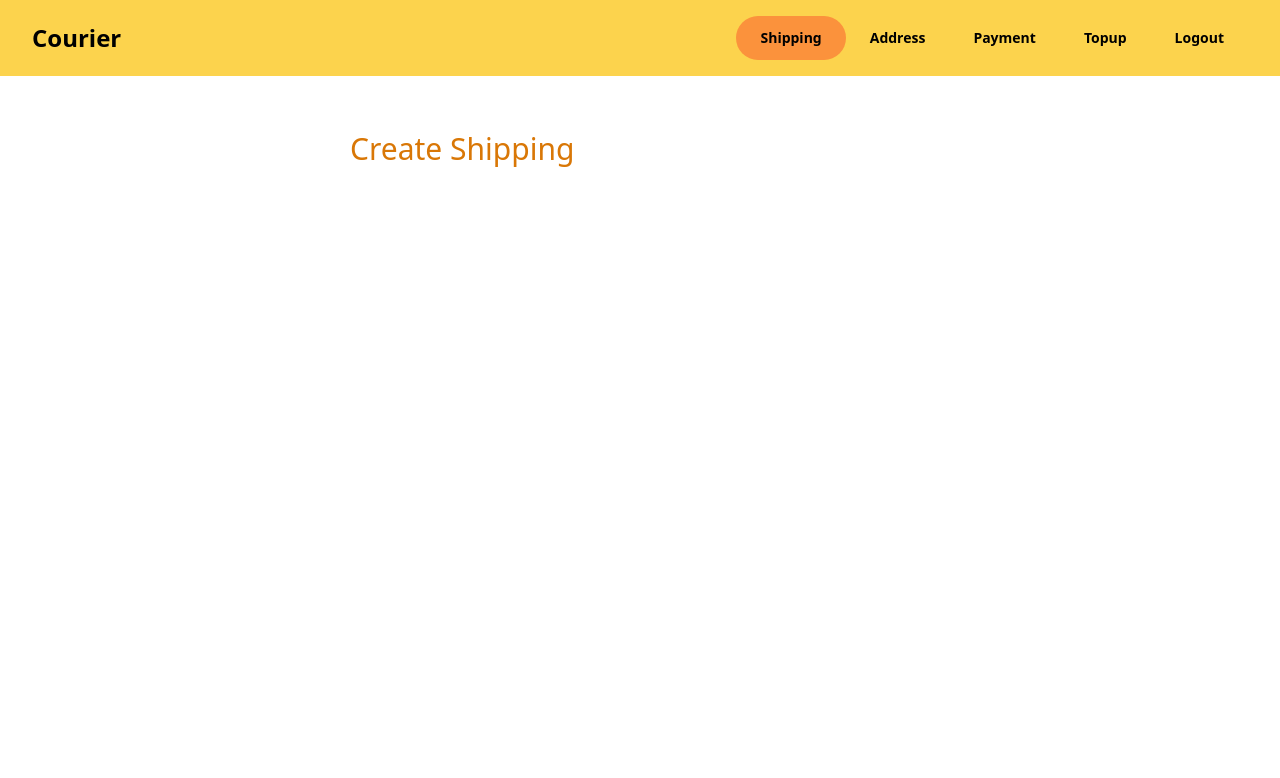
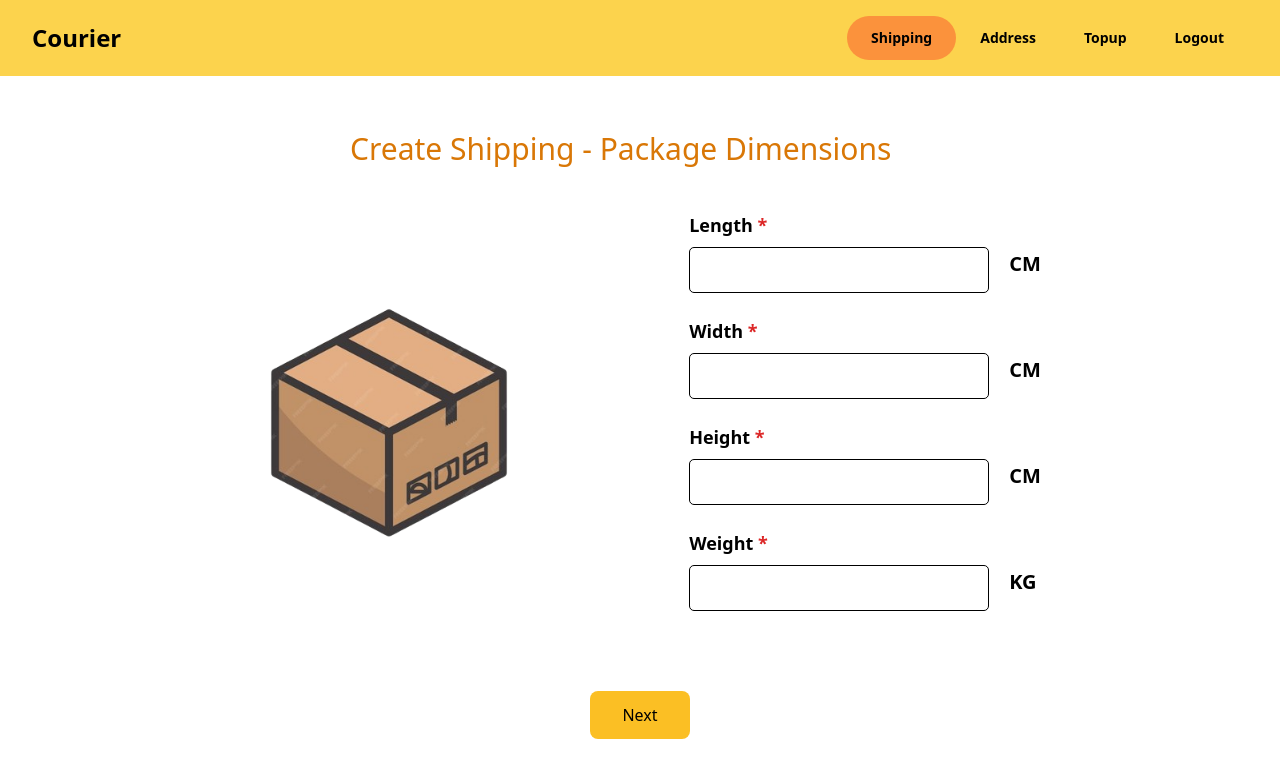
Before and after one commit to hanseljulio/courier-nextjs, a Next.js app: page /user/shipping/create in a window 1280 px wide. Shown: the top 778 px of the page. Built offline with nearby package versions, Linux system fonts and the light colour scheme; no server answers.

Commit message:
feat(user): multiform for create shipping complete but still needs data

```diff
--- a/src/components/Button/index.tsx
+++ b/src/components/Button/index.tsx
@@ -3,7 +3,7 @@ import React from "react";
 interface ButtonProps {
   text: string;
   styling?: string;
-  onClick?: () => void;
+  onClick?: (e: any) => void;
 }
 
 function Button(props: ButtonProps) {
--- a/src/components/UserNav/index.tsx
+++ b/src/components/UserNav/index.tsx
@@ -113,16 +113,7 @@ function UserNav(props: UserNavProps) {
                 >
                   Address
                 </li>
-                <li
-                  onClick={redirectUserPayment}
-                  className={`${
-                    props.currentPage === "payment"
-                      ? "bg-orange-400 rounded-full hover:cursor-default"
-                      : "hover:cursor-pointer hover:bg-amber-500 md:hover:text-amber-500 rounded-full md:hover:bg-transparent"
-                  } px-6 py-3 text-center`}
-                >
-                  Payment
-                </li>
+
                 <li
                   onClick={redirectUserTopup}
                   className={`${
--- a/src/pages/user/index.tsx
+++ b/src/pages/user/index.tsx
@@ -32,13 +32,13 @@ function UserPage() {
         <SelectionCard
           picture="bg-create-shipping"
           title="Create Shipping"
-          description="Create your shipping label here"
+          description="Create your new shipping here"
           onClick={redirectCreateShipping}
         />
         <SelectionCard
           picture="bg-view-shipping"
-          title="View Shipping"
-          description="See a list of your shippings"
+          title="Manage Shipping"
+          description="View shipping and make payments"
         />
       </div>
     </div>
--- a/src/pages/user/payment/index.tsx
+++ /dev/null
@@ -1,16 +0,0 @@
-import React from "react";
-import UserNav from "@/components/UserNav";
-import UserHeader from "@/components/HeaderSection";
-
-function Payment() {
-  return (
-    <div>
-      <UserNav currentPage="payment" />
-      <div className="header-section pb-8">
-        <UserHeader title="Payment" description="Handle your payments here!" />
-      </div>
-    </div>
-  );
-}
-
-export default Payment;
--- a/src/pages/user/shipping/create/PackageAddress.tsx
+++ b/src/pages/user/shipping/create/PackageAddress.tsx
@@ -1,7 +1,142 @@
-import React from "react";
+import React, { useState, useEffect } from "react";
+import Input from "@/components/Input";
+import Dropdown from "@/components/Dropdown/Dropdown";
+import provinces from "@/database/provinces.json";
+import cities from "@/database/cities.json";
+import { useStoreLoginPersist } from "@/store/store";
+import { useRouter } from "next/router";
+import UserHeader from "@/components/HeaderSection";
+
+interface IProvince {
+  province_id: string;
+  province: string;
+}
 
 function PackageAddress() {
-  return <div>PackageAddress</div>;
+  const [provinceList, setProvinceList] = useState<IProvince[]>([]);
+  const [provinceId, setProvinceId] = useState<string>("");
+  const [cityList, setCityList] = useState<string[]>([]);
+  const [zipCodeList, setZipCodeList] = useState<string[]>([]);
+  const [currentAddress, setCurrentAddress] = useState<string>("");
+  const [currentProvince, setCurrentProvince] = useState<string>("");
+  const [currentCity, setCurrentCity] = useState<string>("");
+  const [currentZipCode, setCurrentZipCode] = useState<string>("");
+  const [itemDescription, setItemDescription] = useState<string>("");
+
+  const stateLoginPersist = useStoreLoginPersist();
+  const router = useRouter();
+
+  const getProvinceData = () => {
+    setProvinceList(provinces.provinces);
+  };
+
+  const provinceChange = (newId: string) => {
+    setProvinceId(newId);
+    setCurrentProvince(provinces.provinces[parseInt(newId) - 1].province);
+
+    let firstTime = false;
+
+    const newCityList = [];
+    const newZipCodeList = [];
+
+    for (let i = 0; i < cities.cities.length; i++) {
+      if (cities.cities[i].province_id === newId) {
+        if (!firstTime) {
+          setCurrentCity(cities.cities[i].city_name);
+          setCurrentZipCode(cities.cities[i].postal_code);
+          firstTime = true;
+        }
+
+        newCityList.push(cities.cities[i].city_name);
+        newZipCodeList.push(cities.cities[i].postal_code);
+      }
+    }
+
+    setCityList(newCityList);
+    setZipCodeList(newZipCodeList);
+  };
+
+  useEffect(() => {
+    if (stateLoginPersist.id === 0 || stateLoginPersist.isAdmin) {
+      router.push("/error");
+    }
+
+    if (provinceId === "") {
+      provinceChange("1");
+    }
+    getProvinceData();
+  }, [provinceId]);
+  return (
+    <div>
+      <div className="header-section pb-8">
+        <UserHeader title="Create Shipping - Package Address" />
+      </div>
+      <div className="package-form-wrapper mx-[350px] flex-col justify-center mobile:mx-auto">
+        <div className="address-section pb-8 mobile:flex mobile:justify-center">
+          <Input
+            label="Address Line"
+            type="text"
+            name="addressLine"
+            width="w-[1150px] mobile:w-[350px]"
+            onChange={(e) => setCurrentAddress(e.target.value)}
+            required
+          />
+        </div>
+        <div className="wrapper-section flex pb-8 justify-between mr-[70px] mobile:mx-[30px] mobile:flex-col mobile: gap-8">
+          <Dropdown
+            label="Province"
+            labelStyle="font-bold pb-2"
+            width="w-[300px] mobile:w-full"
+            options={provinceList}
+            provinceChange={provinceChange}
+          />
+          <Dropdown
+            label="City"
+            labelStyle="font-bold pb-2"
+            width="w-[300px] mobile:w-full"
+            options={cityList}
+            onChange={(e) => setCurrentCity(e)}
+          />
+          <Dropdown
+            label="Zip Code"
+            labelStyle="font-bold pb-2"
+            width="w-[300px] mobile:w-full"
+            options={zipCodeList}
+            onChange={(e) => setCurrentZipCode(e)}
+          />
+        </div>
+        <div className="category-addon-section mobile:mx-[30px]">
+          <div className="category-section pb-8 mobile:flex mobile:justify-center">
+            <Input
+              label="Brief description of item:"
+              type="text"
+              name="sendCategory"
+              width="w-[1150px] mobile:w-[350px]"
+              onChange={(e) => setItemDescription(e.target.value)}
+              required
+            />
+          </div>
+        </div>
+        <div className="addon  mobile:mx-[30px]">
+          <p className="pb-[8px] text-lg font-bold">Add-ons</p>
+          <div className="addon-section flex justify-between mr-[70px] mobile:flex-col">
+            <div className="insurance-check flex items-center gap-4">
+              <p className="mt-1">Insurance (+5000)</p>
+              <Input label="" type="checkbox" name="sendCategory" />
+            </div>
+            <div className="sameday-check flex items-center gap-4">
+              <p className="mt-1">Same-day delivery (+50000)</p>
+              <Input label="" type="checkbox" name="sendCategory" />
+            </div>
+            <div className="twoday-check flex items-center gap-4">
+              <p className="mt-1">Two-day delivery (+30000)</p>
+              <Input label="" type="checkbox" name="sendCategory" />
+            </div>
+          </div>
+        </div>
+      </div>
+    </div>
+  );
 }
 
 export default PackageAddress;
--- a/src/pages/user/shipping/create/PackageDimensions.tsx
+++ b/src/pages/user/shipping/create/PackageDimensions.tsx
@@ -7,9 +7,9 @@ import Image from "next/image";
 function PackageDimensions() {
   return (
     <div>
-      <h1 className="text-[30px] font-medium pb-2 mx-[350px] mobile:mx-auto mobile:flex-col mobile:items-center mobile:text-center mobile:pb-10">
-        Package dimensions
-      </h1>
+      <div className="header-section pb-8">
+        <UserHeader title="Create Shipping - Package Dimensions" />
+      </div>
       <div className="package-form-wrapper flex justify-center items-center gap-[150px]">
         <div className="image-section mobile:hidden">
           <Image
@@ -31,6 +31,7 @@ function PackageDimensions() {
               name="createShippingLength"
               styling="pb-6"
               width="w-[300px]"
+              required
             />
             <h1 className="font-bold text-[20px]">CM</h1>
           </div>
@@ -41,6 +42,7 @@ function PackageDimensions() {
               name="createShippingWidth"
               styling="pb-6"
               width="w-[300px]"
+              required
             />
             <h1 className="font-bold text-[20px]">CM</h1>
           </div>
@@ -51,6 +53,7 @@ function PackageDimensions() {
               name="createShippingHeight"
               styling="pb-6"
               width="w-[300px]"
+              required
             />
             <h1 className="font-bold text-[20px]">CM</h1>
           </div>
@@ -61,6 +64,7 @@ function PackageDimensions() {
               name="createShippingWeight"
               styling="pb-6"
               width="w-[300px]"
+              required
             />
             <h1 className="font-bold text-[20px]">KG</h1>
           </div>
--- /dev/null
+++ b/src/pages/user/shipping/create/PackagePayment.tsx
@@ -0,0 +1,12 @@
+import { IAddress } from "@/types/types";
+import React from "react";
+
+interface PackagePaymentProps {
+  startAddress: IAddress;
+}
+
+function PackagePayment(props: IAddress) {
+  return <div>PackagePayment</div>;
+}
+
+export default PackagePayment;
--- /dev/null
+++ b/src/pages/user/shipping/create/UseMultiform.ts
@@ -0,0 +1,38 @@
+import { ReactElement, useState } from "react";
+
+export function useMultiStepForm(steps: ReactElement[]) {
+  const [currentStepIndex, setCurrentStepIndex] = useState<number>(0);
+
+  const next = () => {
+    setCurrentStepIndex((prevIndex) => {
+      if (prevIndex >= steps.length - 1) {
+        return prevIndex;
+      }
+
+      return prevIndex + 1;
+    });
+  };
+
+  const back = () => {
+    setCurrentStepIndex((prevIndex) => {
+      if (prevIndex <= 0) {
+        return prevIndex;
+      }
+
+      return prevIndex - 1;
+    });
+  };
+
+  const goTo = (index: number) => {
+    setCurrentStepIndex(index);
+  };
+
+  return {
+    currentStepIndex,
+    step: steps[currentStepIndex],
+    isFirstStep: currentStepIndex === 0,
+    goTo,
+    next,
+    back,
+  };
+}
--- a/src/pages/user/shipping/create/index.tsx
+++ b/src/pages/user/shipping/create/index.tsx
@@ -8,6 +8,10 @@ import { BASE_URL } from "@/constants/constants";
 import PackageDimensions from "./PackageDimensions";
 import SelectionModal from "@/components/SelectionModal";
 import { IAddress } from "@/types/types";
+import PackageAddress from "./PackageAddress";
+import { useMultiStepForm } from "./UseMultiform";
+import Button from "@/components/Button";
+import Input from "@/components/Input";
 
 function CreateShipping() {
   const [showEmptyAddress, setShowEmptyAddress] = useState<boolean>(false);
@@ -59,6 +63,16 @@ function CreateShipping() {
     checkAddress();
   }, []);
 
+  const { step, isFirstStep, back, next } = useMultiStepForm([
+    <PackageDimensions key={1} />,
+    <PackageAddress key={2} />,
+  ]);
+
+  const submit = async (e: any) => {
+    e.preventDefault();
+    next();
+  };
+
   return (
     <>
       {showEmptyAddress && (
@@ -79,8 +93,27 @@ function CreateShipping() {
 
       <div>
         <UserNav currentPage="shipping" />
-        <div className="header-section pb-8">
-          <UserHeader title="Create Shipping" />
+
+        <div className="create-shipping-div">
+          <form action="" onSubmit={submit}>
+            {step}
+            <div className="button-section flex justify-center pt-8 gap-8">
+              {!isFirstStep && (
+                <Button
+                  text="Back"
+                  styling="p-3 rounded-[8px] w-[100px] my-6 bg-amber-400  hover:bg-amber-500"
+                  onClick={(e) => {
+                    e.preventDefault();
+                    back();
+                  }}
+                />
+              )}
+              <Button
+                text="Next"
+                styling="p-3 rounded-[8px] w-[100px] my-6 bg-amber-400  hover:bg-amber-500"
+              />
+            </div>
+          </form>
         </div>
       </div>
     </>
```
